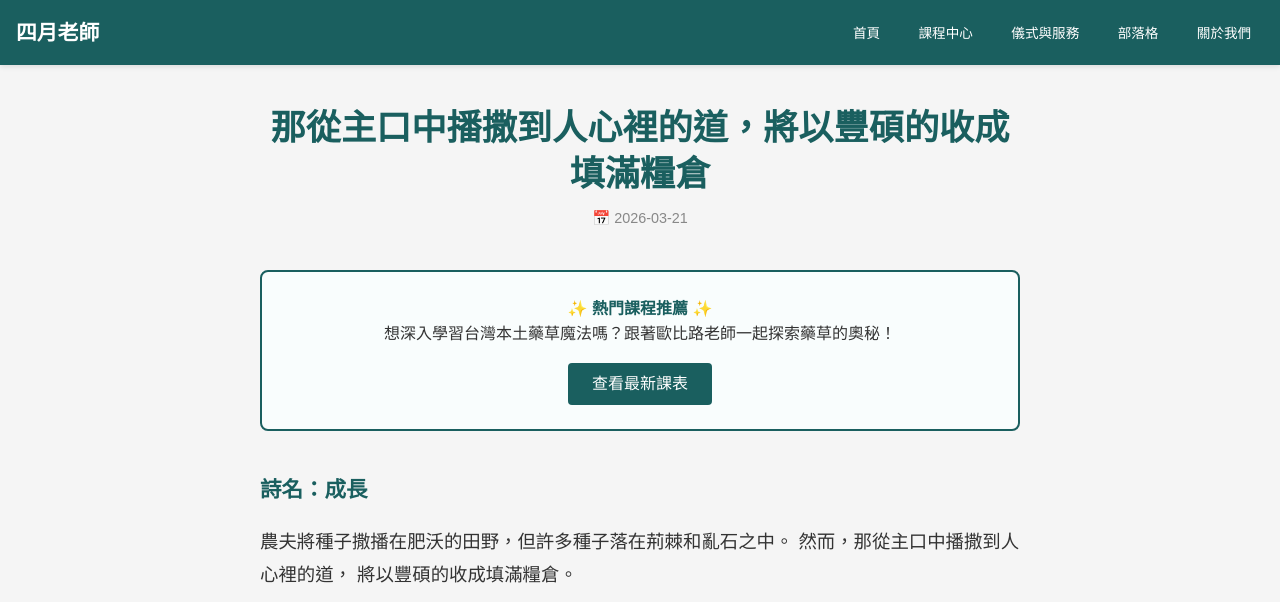
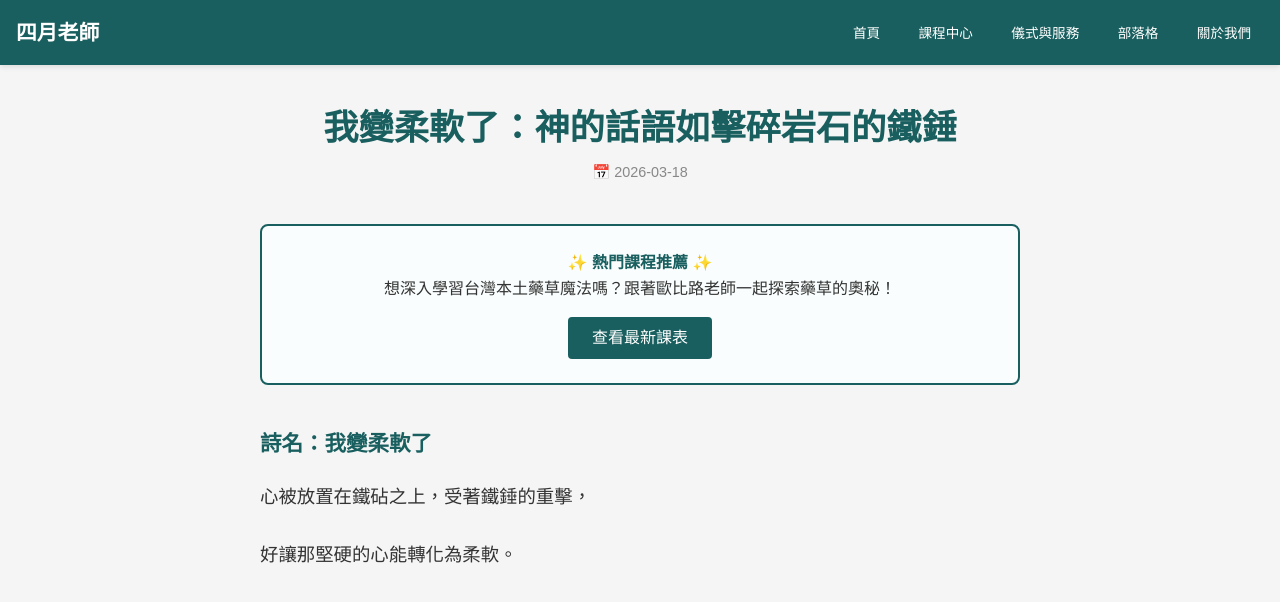
Before and after one commit to light4uliuphone-lang/hoodoo, a Jekyll site: the page built from _posts/2026-03-18-i-have-become-soft.md, in a window 1280 px wide and 1400 px high. Shown: the top 602 px of the window. Built offline with Jekyll 4.4.1, drawn with Linux system fonts in a browser that asks for light colours; some of the changed text lies outside the part shown; grey boxes are pictures that could not be loaded.

Commit message:
Update 2026-03-18-i-have-become-soft.md

```diff
--- a/_posts/2026-03-18-i-have-become-soft.md
+++ b/_posts/2026-03-18-i-have-become-soft.md
@@ -1,27 +1,53 @@
----
-layout: post
-title: "那從主口中播撒到人心裡的道，將以豐碩的收成填滿糧倉"
-date: 2026-03-21
-author: April
-category: magic
 ---
 
-### 詩名：成長
+layout: post
 
-農夫將種子撒播在肥沃的田野，但許多種子落在荊棘和亂石之中。
-然而，那從主口中播撒到人心裡的道，
-將以豐碩的收成填滿糧倉。
+title: "我變柔軟了：神的話語如擊碎岩石的鐵錘"
 
-<div style="text-align: center; margin: 2rem 0;">
-    <img src="/assets/img/20260321.jpg" alt="成長 - Emblemata Sacra" style="max-width: 100%; border-radius: 8px; box-shadow: 0 4px 15px rgba(0,0,0,0.1);">
-</div>
+date: 2026-03-18
 
-> **路加福音 23:29**
-> 那落在好土裡的，就是人聽了道，持守在善良誠實的心裡，並且忍耐著結實。
+author:
+
+category: [magic]
 
 ---
 
+
+
+### 詩名：我變柔軟了
+
+
+
+心被放置在鐵砧之上，受著鐵錘的重擊，
+
+好讓那堅硬的心能轉化為柔軟。
+
+神的話語正是那支重錘，能擊碎如岩石般的頑強。
+
+願心靈軟化，並從中得著真智慧。
+
+
+
+<div style="text-align: center; margin: 2rem 0;">
+
+    <img src="/assets/img/20260319.jpg" alt="我變柔軟了 - Emblemata Sacra" style="max-width: 100%; border-radius: 8px; box-shadow: 0 4px 15px rgba(0,0,0,0.1);">
+
+</div>
+
+
+
+> **耶利米書 23:29** > 耶和華說：「難道我的話不像火嗎？不像擊碎岩石的鐵錘嗎？」
+
+
+
+***
+
+
+
 #### 【歷史典籍資訊】
-* **出自：**《Emblemata Sacra》（聖徽集）
+
+* **出自：**《Emblemata Sacra》（神聖象徵）
+
 * **作者：** Daniel Cramer（丹尼爾·克拉默，1568–1637）
+
 * **出版年份：** 約 1624 年
```
